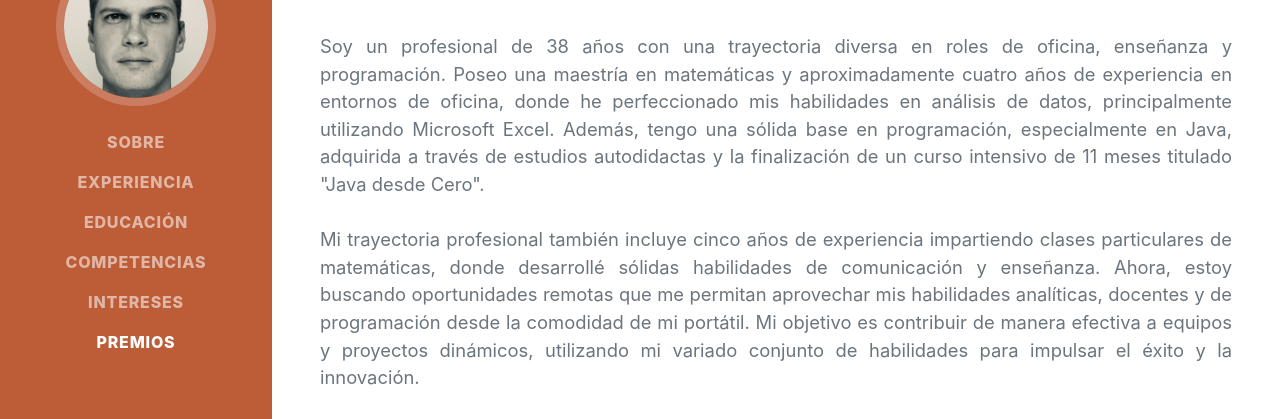
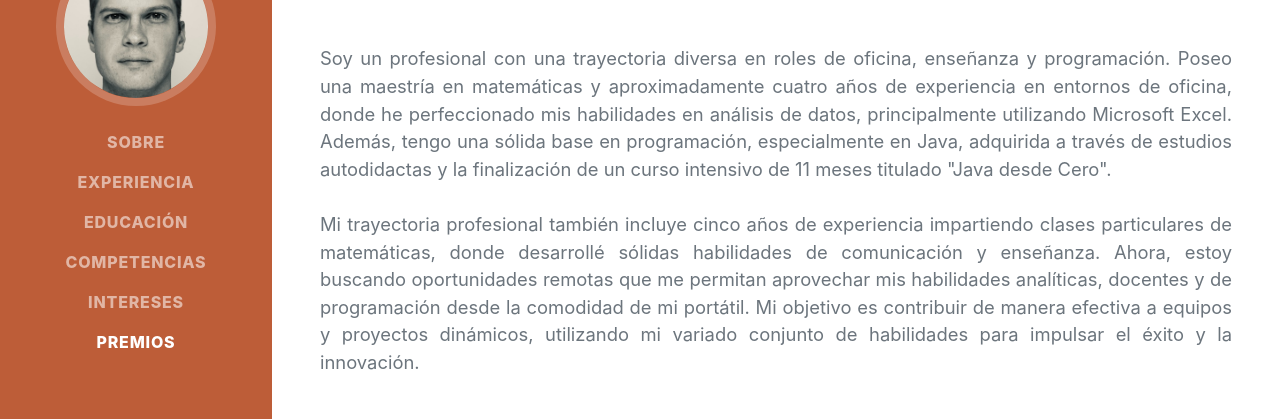
Before and after one commit to raidopaas/website, a plain HTML site: page es.html in a window 1280 px wide. Shown: the part 227-646 px from the top of the page. Drawn offline with nearby package versions, Linux system fonts and the light colour scheme; a web font is replaced by a local one.

Commit message:
age deletion

```diff
--- a/es.html
+++ b/es.html
@@ -51,7 +51,7 @@
                         <a href="mailto:raidop135@gmail.com">raidopaas@yahoo.com</a>
                     </div>
                     <p class="lead mb-5">
-                        Soy un profesional de 38 años con una trayectoria diversa en roles de oficina, enseñanza y programación. Poseo una maestría en matemáticas y aproximadamente cuatro años de experiencia en entornos de oficina, donde he perfeccionado mis habilidades en análisis de datos, principalmente utilizando Microsoft Excel. Además, tengo una sólida base en programación, especialmente en Java, adquirida a través de estudios autodidactas y la finalización de un curso intensivo de 11 meses titulado "Java desde Cero".
+                        Soy un profesional con una trayectoria diversa en roles de oficina, enseñanza y programación. Poseo una maestría en matemáticas y aproximadamente cuatro años de experiencia en entornos de oficina, donde he perfeccionado mis habilidades en análisis de datos, principalmente utilizando Microsoft Excel. Además, tengo una sólida base en programación, especialmente en Java, adquirida a través de estudios autodidactas y la finalización de un curso intensivo de 11 meses titulado "Java desde Cero".
 <br/><br/>
 Mi trayectoria profesional también incluye cinco años de experiencia impartiendo clases particulares de matemáticas, donde desarrollé sólidas habilidades de comunicación y enseñanza. Ahora, estoy buscando oportunidades remotas que me permitan aprovechar mis habilidades analíticas, docentes y de programación desde la comodidad de mi portátil. Mi objetivo es contribuir de manera efectiva a equipos y proyectos dinámicos, utilizando mi variado conjunto de habilidades para impulsar el éxito y la innovación.
 <br/>
```
Also changed, not shown: index.html (+1 -1 lines).
